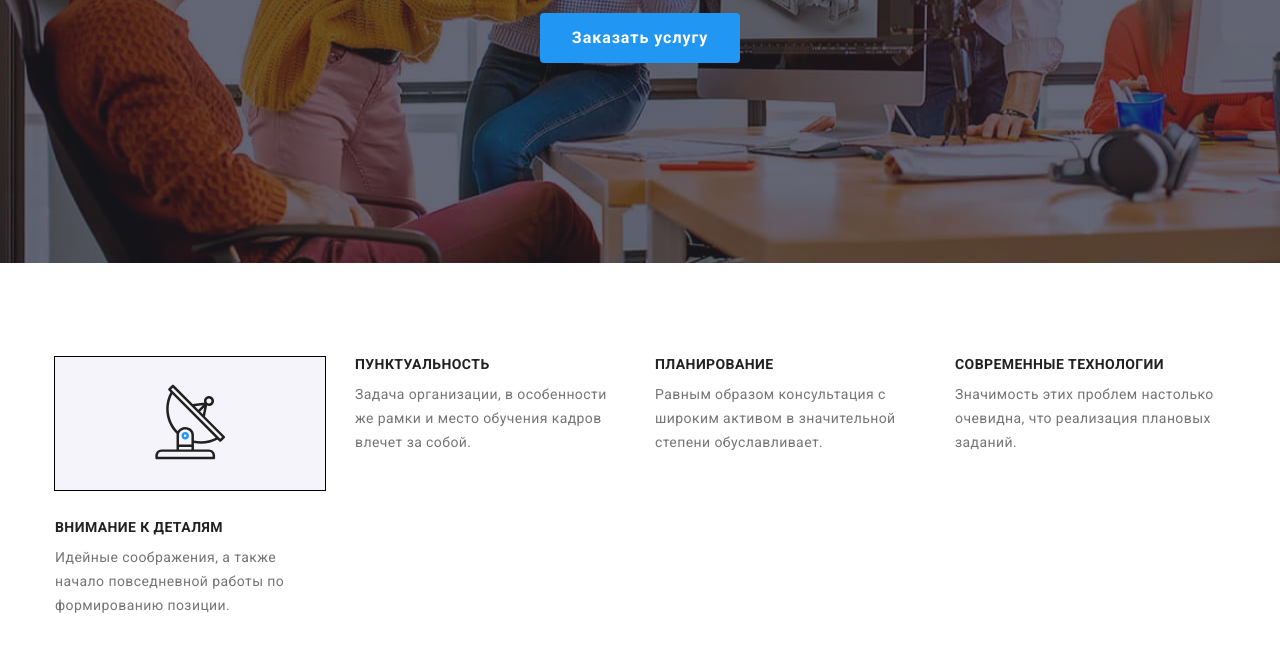
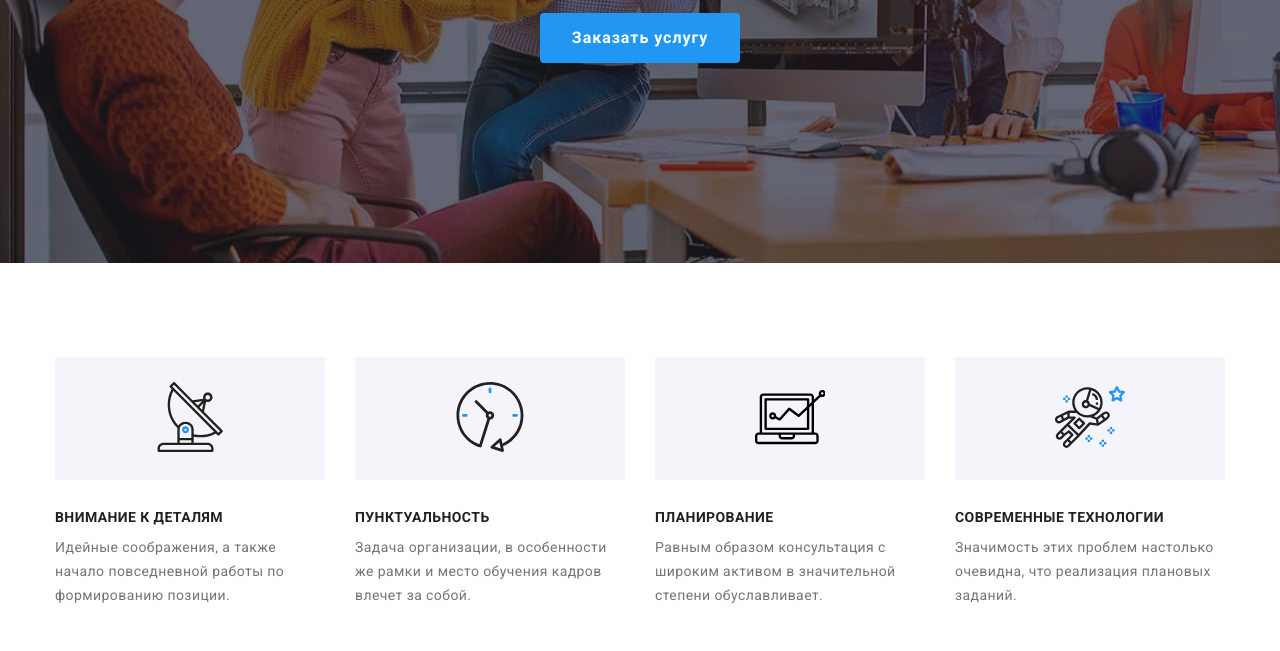
Before and after one commit to ABarchuk1976/goit-markup-hw-04, a plain HTML site: page index.html in a window 1280 px wide. Shown: the part 417-1068 px from the top of the page. Drawn offline with nearby package versions, Linux system fonts and the light colour scheme.

Commit message:
Fixed icon perc

```diff
--- a/css/styles.css
+++ b/css/styles.css
@@ -126,11 +126,6 @@ img {
   text-decoration: none;
 }
 
-.header-logo:hover,
-.header-logo:focus {
-  color: var(--accent-color);
-}
-
 /* Menu */
 
 .header-menu {
@@ -194,11 +189,6 @@ img {
   color: var(--logo-footer-color);
   text-decoration: none;
   margin-bottom: 20px;
-}
-
-.footer-logo:hover,
-.footer-logo:focus {
-  color: var(--accent-color);
 }
 
 .footer-address-lists {
@@ -291,19 +281,11 @@ img {
   margin-top: var(--grid-column-gap);
 }
 
-.icon-container {
-  display: inline-block;
-  width: 100%;
-
-  outline: 1px solid black;
+.perculiarities-item-icon {
+  text-align: center;
   background-color: var(--perculiarities-bg);
-
-  padding: 25px 100px;
+  padding: 25px 0;
   margin-bottom: 30px;
-}
-
-.perculiarities-icon {
-  fill: currentColor;
 }
 
 .peculiarities-title {
--- a/index.html
+++ b/index.html
@@ -76,8 +76,8 @@
         <div class="container">
           <ul class="perculiarities-list">
             <li class="perculiarities-item">
-              <div class="icon-container">
-                <svg class="perculiarities-icon" width="70" height="80">
+              <div class="perculiarities-item-icon">
+                <svg width="70" height="70">
                   <use href="../images/sprite.svg#icon-antenna"></use>
                 </svg>
               </div>
@@ -87,18 +87,33 @@
               </p>
             </li>
             <li class="perculiarities-item">
+              <div class="perculiarities-item-icon">
+                <svg width="70" height="70">
+                  <use href="../images/sprite.svg#icon-clock"></use>
+                </svg>
+              </div>
               <h3 class="peculiarities-title">Пунктуальность</h3>
               <p class="peculiarities-p">
                 Задача организации, в особенности же рамки и место обучения кадров влечет за собой.
               </p>
             </li>
             <li class="perculiarities-item">
+              <div class="perculiarities-item-icon">
+                <svg width="70" height="70">
+                  <use href="../images/sprite.svg#icon-vector"></use>
+                </svg>
+              </div>
               <h3 class="peculiarities-title">Планирование</h3>
               <p class="peculiarities-p">
                 Равным образом консультация с широким активом в значительной степени обуславливает.
               </p>
             </li>
             <li class="perculiarities-item">
+              <div class="perculiarities-item-icon">
+                <svg width="70" height="70">
+                  <use href="../images/sprite.svg#icon-astronaut"></use>
+                </svg>
+              </div>
               <h3 class="peculiarities-title">Современные технологии</h3>
               <p class="peculiarities-p">
                 Значимость этих проблем настолько очевидна, что реализация плановых заданий.
```
Also changed, not shown: 1 other file.
